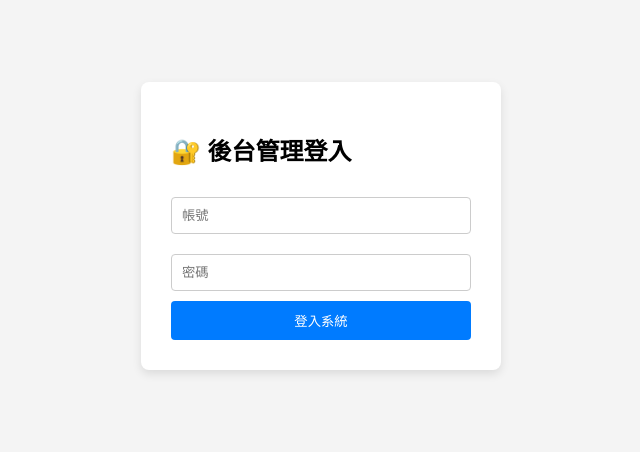
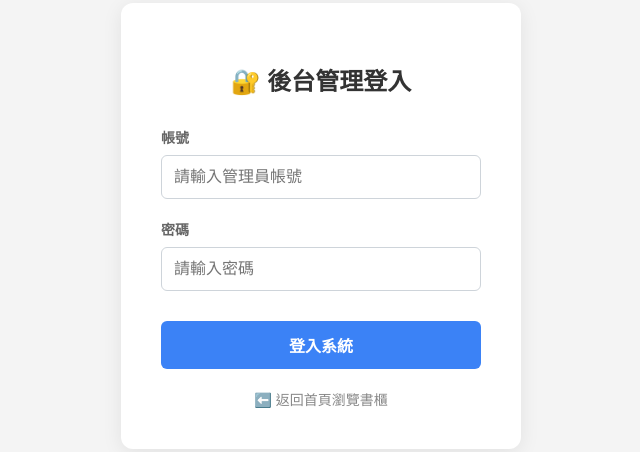
Before and after one commit to abplm7321/tpcu, a website: page public/login.html in a window 1280 px wide. Shown: the part 174-626 px from the top of the page, without its empty margins (319-959 px from the left). Drawn offline with Linux system fonts and the light colour scheme.

Commit message:
fix:login.html

```diff
--- a/public/login.html
+++ b/public/login.html
@@ -2,49 +2,151 @@
 <html lang="zh-TW">
 <head>
     <meta charset="UTF-8">
-    <title>管理員登入</title>
+    <meta name="viewport" content="width=device-width, initial-scale=1.0">
+    <title>管理員登入 - 教科書線上書櫃中心</title>
     <style>
-        body { font-family: Arial, sans-serif; background: #f4f4f4; display: flex; justify-content: center; align-items: center; height: 100vh; margin: 0; }
-        .login-box { background: white; padding: 30px; border-radius: 8px; box-shadow: 0 4px 10px rgba(0,0,0,0.1); width: 300px; }
-        input { width: 100%; padding: 10px; margin: 10px 0; box-sizing: border-box; border: 1px solid #ccc; border-radius: 4px; }
-        button { width: 100%; padding: 10px; background: #007bff; color: white; border: none; border-radius: 4px; cursor: pointer; }
-        button:hover { background: #0056b3; }
+        body {
+            font-family: Arial, sans-serif;
+            background: #f4f4f4;
+            margin: 0;
+            padding: 0;
+            display: flex;
+            justify-content: center;
+            align-items: center;
+            height: 100vh;
+        }
+        .login-container {
+            background: white;
+            padding: 40px;
+            border-radius: 12px;
+            box-shadow: 0 4px 20px rgba(0,0,0,0.08);
+            width: 100%;
+            max-width: 400px;
+            box-sizing: border-box;
+        }
+        h2 {
+            text-align: center;
+            color: #333;
+            margin-bottom: 30px;
+            font-size: 24px;
+        }
+        .form-group {
+            margin-bottom: 20px;
+        }
+        .form-group label {
+            display: block;
+            margin-bottom: 8px;
+            color: #666;
+            font-weight: bold;
+            font-size: 14px;
+        }
+        .form-group input {
+            width: 100%;
+            padding: 12px;
+            box-sizing: border-box;
+            border: 1px solid #ced4da;
+            border-radius: 6px;
+            font-size: 16px;
+            outline: none;
+            transition: border-color 0.3s;
+        }
+        .form-group input:focus {
+            border-color: #007bff;
+        }
+        .btn-login {
+            width: 100%;
+            background: #3b82f6;
+            color: white;
+            border: none;
+            padding: 12px;
+            border-radius: 6px;
+            font-size: 16px;
+            font-weight: bold;
+            cursor: pointer;
+            transition: background 0.3s;
+            margin-top: 10px;
+        }
+        .btn-login:hover {
+            background: #1d4ed8;
+        }
+        .back-home {
+            text-align: center;
+            margin-top: 20px;
+        }
+        .back-home a {
+            color: #888;
+            text-decoration: none;
+            font-size: 14px;
+        }
+        .back-home a:hover {
+            color: #333;
+        }
     </style>
 </head>
 <body>
-<div class="login-box">
+
+<div class="login-container">
     <h2>🔐 後台管理登入</h2>
     <form id="loginForm">
-        <input type="text" id="username" placeholder="帳號" required>
-        <input type="password" id="password" placeholder="密碼" required>
-        <button type="submit">登入系統</button>
+        <div class="form-group">
+            <label for="username">帳號</label>
+            <input type="text" id="username" placeholder="請輸入管理員帳號" required autocomplete="username">
+        </div>
+        <div class="form-group">
+            <label for="password">密碼</label>
+            <input type="password" id="password" placeholder="請輸入密碼" required autocomplete="current-password">
+        </div>
+        <button type="submit" class="btn-login">登入系統</button>
     </form>
+
+    <div class="back-home">
+        <a href="/index.html">⬅️ 返回首頁瀏覽書櫃</a>
+    </div>
 </div>
+
 <script>
-    document.getElementById('loginForm').addEventListener('submit', async (e) => {
-        e.preventDefault();
-        const username = document.getElementById('username').value;
-        const password = document.getElementById('password').value;
+    document.getElementById('loginForm').addEventListener('submit', function(e) {
+        e.preventDefault(); // 阻擋表單預設跳頁行為
 
+        const usernameInput = document.getElementById('username').value.trim();
+        const passwordInput = document.getElementById('password').value.trim();
+
+        // 發送登入請求到後端 API
         fetch('/api/login', {
             method: 'POST',
-            headers: { 'Content-Type': 'application/json' },
-            body: JSON.stringify({ username, password })
+            headers: {
+                'Content-Type': 'application/json'
+            },
+            body: JSON.stringify({
+                username: usernameInput,
+                password: passwordInput
+            })
         })
-        .then(res => res.json())
+        .then(res => {
+            if (!res.ok) {
+                // 如果後端回傳 401 或 400 等錯誤，先解析錯誤訊息
+                return res.json().then(err => { throw new Error(err.message || '帳號或密碼錯誤'); });
+            }
+            return res.json();
+        })
         .then(data => {
-            if (data.token) { // 或者 data.success 依你的後端回傳格式而定
-                // 💡 關鍵：必須從後端回傳的 data 裡面拿出 token！
+            // ⭕ 修正核心：安全地檢查並從 data 物件中取出 token
+            if (data.token) {
+                // 將合法的 Token 存入瀏覽器的 Local Storage
                 localStorage.setItem('token', data.token);
 
-                alert('登入成功！');
-                window.location.href = '/admin.html';
+                alert('🎉 登入成功！正在前往管理後台...');
+                window.location.href = '/admin.html'; // 成功後自動跳轉
             } else {
-                alert(data.message || '帳號或密碼錯誤');
+                alert('登入失敗：後端未回傳認證標記');
             }
         })
-        .catch(err => console.error('登入發生錯誤:', err));
+        .catch(err => {
+            alert(err.message);
+            console.error('登入出錯：', err);
+        });
     });
 </script>
+
 </body>
 </html>
```
Also changed, not shown: 1 other file.
